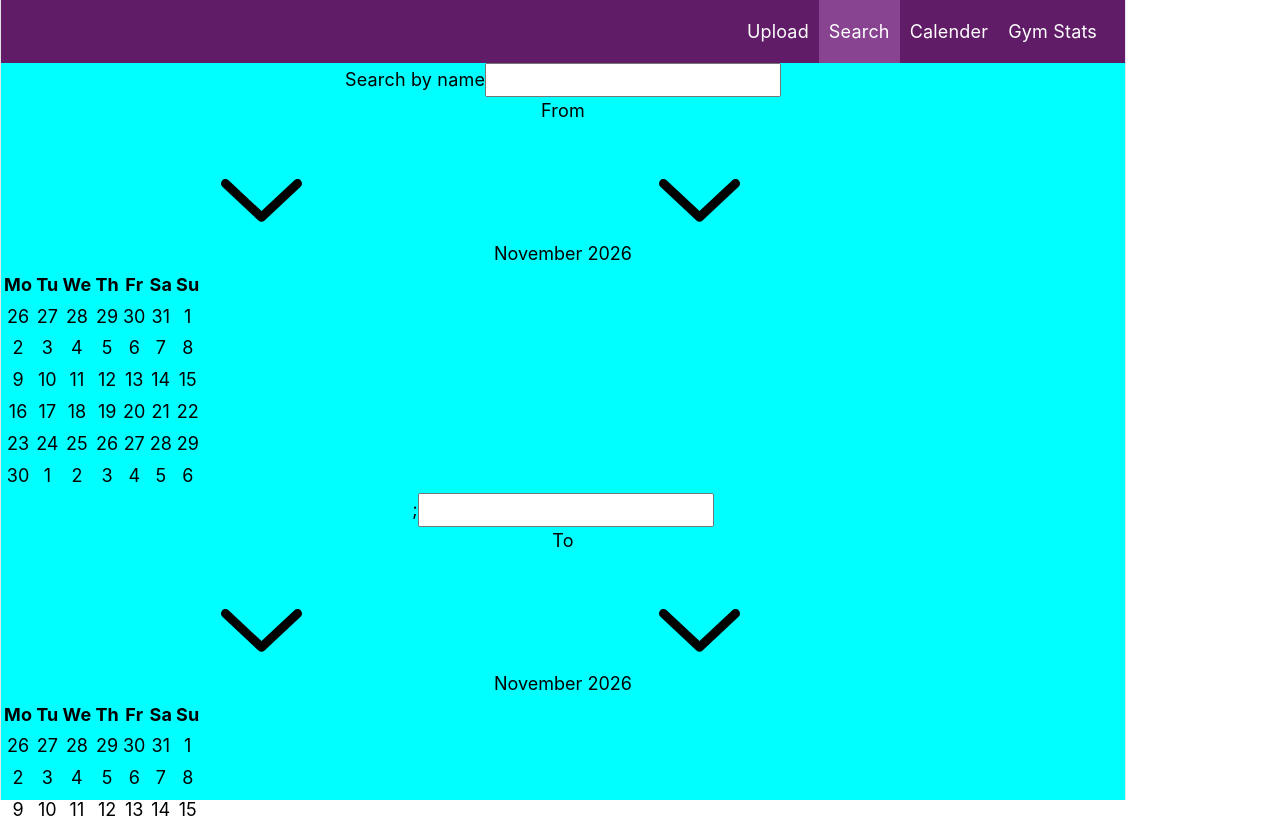
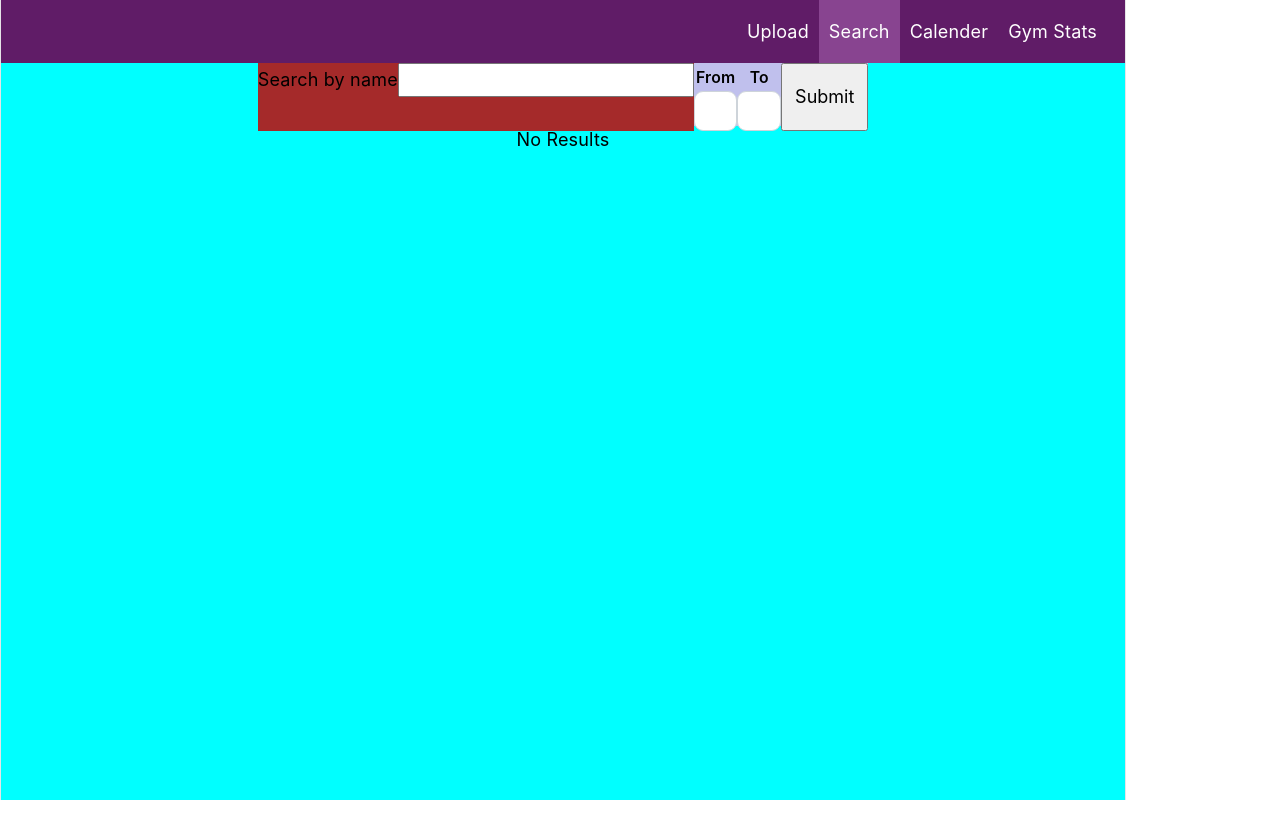
Before and after one commit to chasedye/MDG_Web_App, a Vue app: page /search in a window 1280 px wide. Shown: the top 818 px of the page. Built offline with nearby package versions, Linux system fonts and the light colour scheme.

Commit message:
Fix video search bar css
 - prototype fix but finally have horizontal search bar for video search

```diff
--- a/src/components/VideoSearchBar/VideoSearchBar.module.css
+++ b/src/components/VideoSearchBar/VideoSearchBar.module.css
@@ -1,37 +1,50 @@
+
+section {
+    display: flex;
+    align-items: center;
+    max-height: 3.5rem;
+}
 
 .searchBar {
     background-color: rgb(192, 192, 237);
     display: grid;
-    grid-template-columns: 3fr 2f 1fr;
-    grid-row: auto;
+    flex: 0 0 auto;
+    grid-template-columns: 5fr 1fr 1fr;
+    max-height: 3.5rem;
+    height: 3.5rem;
+    width: 100%;
 }
 
 
 .inputBox {
-    grid-column: 1;
+    grid-column-start: 1;
     display: flex;
-    width: 30em;
     background-color: brown;
 }
 
 .filter {
-    grid-column: 2;
+    grid-column-start: 2;
+    display: grid;
+    flex: 1 0 auto;
+    grid-template-columns: 1fr 1fr;
 }
 
 .startInput {
-    grid-column: 1;
+    grid-column-start: 1;
     display: flex;
     background-color: blueviolet;
     height: 50%;
 }
 
 .endInput {
-    grid-column: 2;
+    grid-column-start: 2;
     display: flex;
     background-color: rgb(43, 226, 144);
 }
 
 .searchBtn {
-    grid-column: 3;
+    grid-column-start: 3;
     display: flex;
+    align-items: center;
+    justify-content: center;
 }
--- a/src/components/VideoSearchBar/VideoSearchBar.tsx
+++ b/src/components/VideoSearchBar/VideoSearchBar.tsx
@@ -1,6 +1,6 @@
 import { useState } from 'react';
-import { DatePicker } from '@mantine/dates';
-import "./VideoSearchBar.module.css"
+import { DatePickerInput } from '@mantine/dates';
+import style from "./VideoSearchBar.module.css"
 
 export interface Query {
     start_date?: string | null;
@@ -37,28 +37,19 @@ export default function SearchBar({ onSearch } : SearchBarProps) {
     }
 
     return(
-        <section className="searchBar">
-            <form onSubmit={handleSubmit}>
-                <div className='searchbar inputBox'>
+        <section >
+            <form onSubmit={handleSubmit} className={`${style.searchBar}`}>
+                <div className={`${style.inputBox}`}>
                     <label >
                         Search by name<input value={searchName} onChange={(e) => setSearchName(e.target.value)} name="searchName" />
                     </label>
                 </div>
-                <div className='searchbar filter'>
-                    <div className='searchbar filter startInput'>
-                        <label>
-                            From<DatePicker allowDeselect value={startDate} onChange={setStartDate} />;
-                            <input name="startDate" />
-                        </label>
-                    </div>
-                    <div className='searchbar filter endInput'>
-                        <label>
-                            To<DatePicker  allowDeselect value={endDate} onChange={setEndDate} />;
-                            <input name='endDate' />
-                        </label>
-                    </div>
+                <div className={`${style.filter}`}>
+                    <DatePickerInput label="From" clearable value={startDate} onChange={setStartDate} />
+                    <DatePickerInput label="To" clearable value={endDate} onChange={setEndDate} />
+
                 </div>
-                <button type="submit" className="searchbar searchBtn" onSubmit={handleSubmit}>Submit</button>
+                <button type="submit" className={`${style.searchBtn}`} onSubmit={handleSubmit}>Submit</button>
             </form>
         </section>
     )
--- a/src/pages/VideoSearchPage/VideoSearchPage.module.css
+++ b/src/pages/VideoSearchPage/VideoSearchPage.module.css
@@ -1,5 +1,7 @@
 
 .videoSearchPage {
     background-color: aqua;
+    display: grid;
+    grid-row: auto 1fr;
 
 }
```
